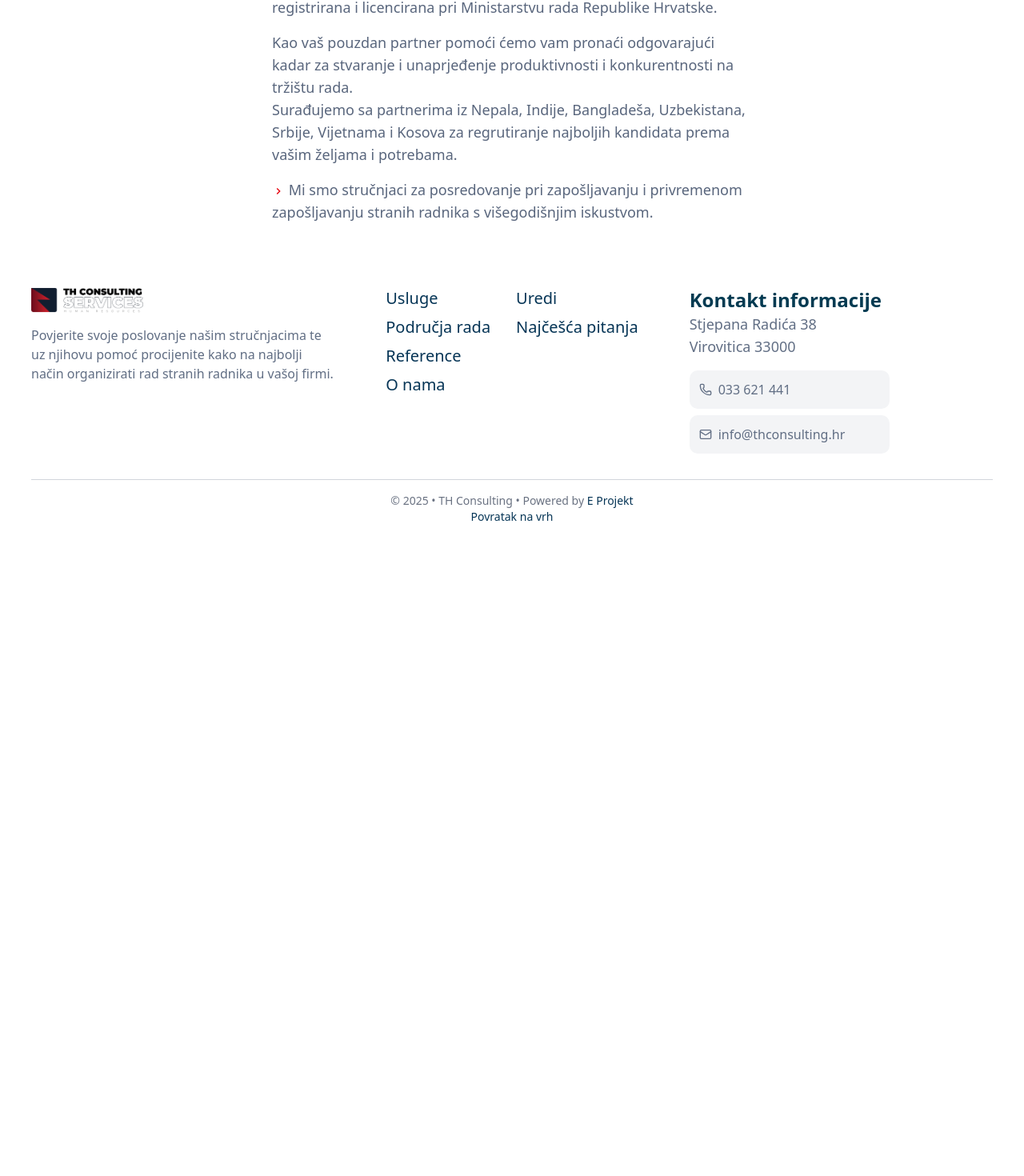
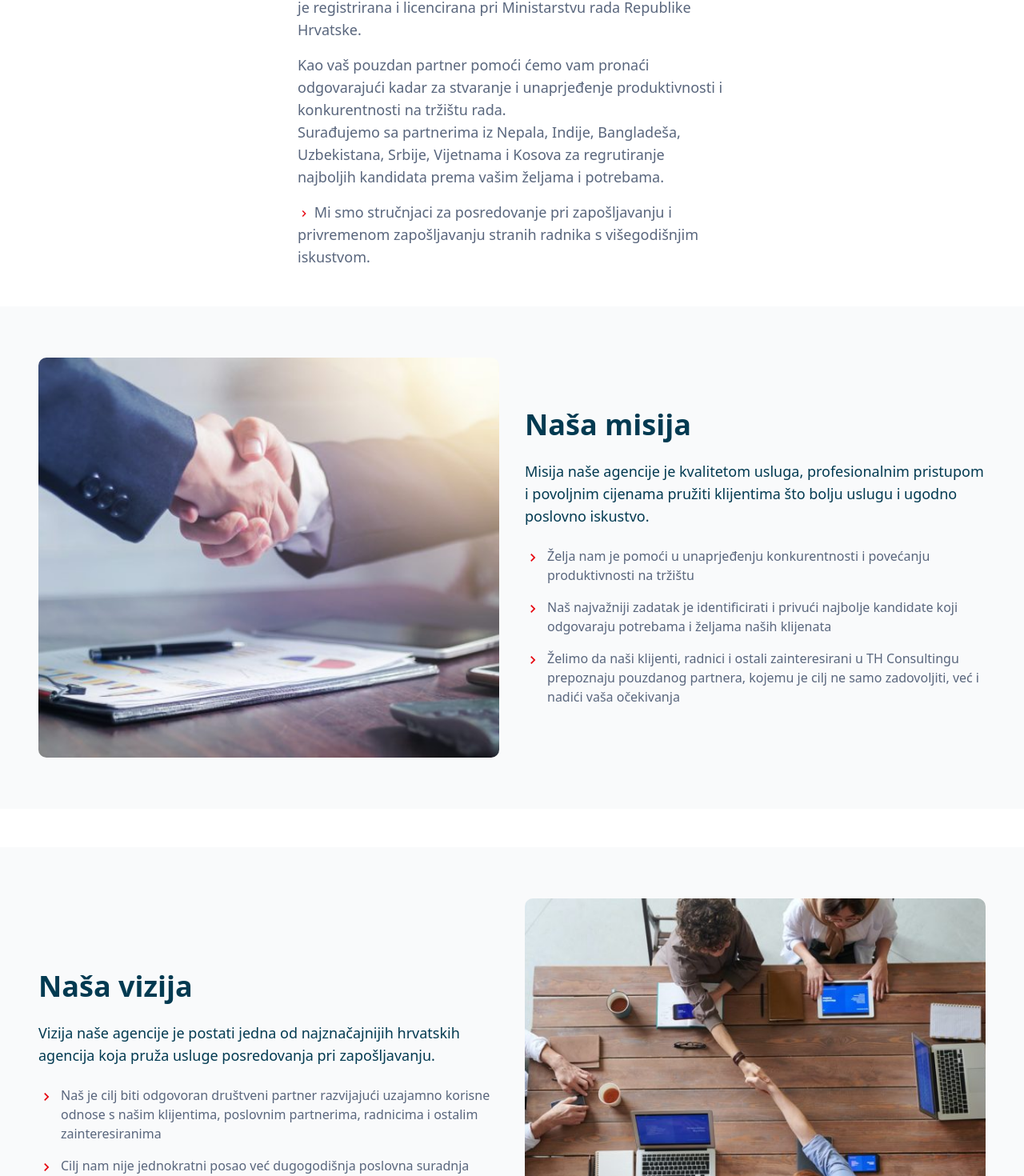
Before and after one commit to mdalaminfaraji/thconsulting-fe, a Next.js app: page /about-us in a window 1280 px wide. Shown: the part 1319-2789 px from the top of the page at 80% size. Before the commit the page ends 2007 px from the top, so only its background shows below. Built offline with nearby package versions, Linux system fonts and the light colour scheme.

Commit message:
our mission and vision and image gallery responsive

```diff
--- a/src/app/(main-layout)/about-us/page.tsx
+++ b/src/app/(main-layout)/about-us/page.tsx
@@ -1,6 +1,7 @@
 import React from "react";
 import { MdKeyboardArrowRight } from "react-icons/md";
 import ImageShowcase from "@/components/aboutus/ImageShowCase";
+import Image from "next/image";
 export default function AboutUsPage() {
   return (
     <div className=" min-h-screen pt-4">
@@ -28,7 +29,7 @@ export default function AboutUsPage() {
         <ImageShowcase />
       </section>
 
-      <section className="max-w-[600px] mx-auto my-12">
+      <section className="max-w-[600px] mx-auto my-12 px-8 bg-[#fff]">
         <h1 className="text-3xl text-[#023a51] font-bold mb-4">
           Upoznajmo se.
         </h1>
@@ -53,6 +54,119 @@ export default function AboutUsPage() {
           zapošljavanju stranih radnika s višegodišnjim iskustvom.
         </p>
       </section>
+      {/* our mission section */}
+      <section className="py-16 px-4 md:px-8 lg:px-12 bg-[#f9fafb]">
+        <div className="max-w-7xl mx-auto">
+          <div className="grid grid-cols-1 md:grid-cols-2 gap-8 items-center">
+            <div className="relative h-[400px] md:h-[500px] rounded-lg overflow-hidden">
+              <Image
+                src="/images/pexels-khwanchai-phanthong.jpg"
+                alt="Our Mission"
+                fill
+                className="object-cover"
+                priority
+              />
+            </div>
+            <div className="space-y-6">
+              <h2 className="text-3xl md:text-4xl font-bold text-[#023a51]">
+                Naša misija
+              </h2>
+              <p className="text-[#023a51] text-lg">
+                Misija naše agencije je kvalitetom usluga, profesionalnim
+                pristupom i povoljnim cijenama pružiti klijentima što bolju
+                uslugu i ugodno poslovno iskustvo.
+              </p>
+              <div className="space-y-4">
+                <div className="flex items-start gap-2">
+                  <span className="mt-1">
+                    <MdKeyboardArrowRight className="w-5 h-5 text-red-600" />
+                  </span>
+                  <p className="text-[#59667d]">
+                    Želja nam je pomoći u unaprjeđenju konkurentnosti i
+                    povećanju produktivnosti na tržištu
+                  </p>
+                </div>
+                <div className="flex items-start gap-2">
+                  <span className="mt-1">
+                    <MdKeyboardArrowRight className="w-5 h-5 text-red-600" />
+                  </span>
+                  <p className="text-[#59667d]">
+                    Naš najvažniji zadatak je identificirati i privući najbolje
+                    kandidate koji odgovaraju potrebama i željama naših
+                    klijenata
+                  </p>
+                </div>
+                <div className="flex items-start gap-2">
+                  <span className="mt-1">
+                    <MdKeyboardArrowRight className="w-5 h-5 text-red-600" />
+                  </span>
+                  <p className="text-[#59667d]">
+                    Želimo da naši klijenti, radnici i ostali zainteresirani u
+                    TH Consultingu prepoznaju pouzdanog partnera, kojemu je cilj
+                    ne samo zadovoljiti, već i nadići vaša očekivanja
+                  </p>
+                </div>
+              </div>
+            </div>
+          </div>
+        </div>
+      </section>
+      <section className="my-12 py-16 px-4 md:px-8 lg:px-12 bg-[#f9fafb]">
+        <div className="max-w-7xl mx-auto">
+          <div className="grid grid-cols-1 md:grid-cols-2 gap-8 items-center">
+            <div className="space-y-6">
+              <h2 className="text-3xl md:text-4xl font-bold text-[#023a51]">
+                Naša vizija
+              </h2>
+              <p className="text-[#023a51] text-lg">
+                Vizija naše agencije je postati jedna od najznačajnijih
+                hrvatskih agencija koja pruža usluge posredovanja pri
+                zapošljavanju.
+              </p>
+              <div className="space-y-4">
+                <div className="flex items-start gap-2">
+                  <span className="mt-1">
+                    <MdKeyboardArrowRight className="w-5 h-5 text-red-600" />
+                  </span>
+                  <p className="text-[#59667d]">
+                    Naš je cilj biti odgovoran društveni partner razvijajući
+                    uzajamno korisne odnose s našim klijentima, poslovnim
+                    partnerima, radnicima i ostalim zainteresiranima
+                  </p>
+                </div>
+                <div className="flex items-start gap-2">
+                  <span className="mt-1">
+                    <MdKeyboardArrowRight className="w-5 h-5 text-red-600" />
+                  </span>
+                  <p className="text-[#59667d]">
+                    Cilj nam nije jednokratni posao već dugogodišnja poslovna
+                    suradnja
+                  </p>
+                </div>
+                <div className="flex items-start gap-2">
+                  <span className="mt-1">
+                    <MdKeyboardArrowRight className="w-5 h-5 text-red-600" />
+                  </span>
+                  <p className="text-[#59667d]">
+                    Nastojat ćemo održati kontinuirani napredak, najviše
+                    standarde u pružanju naših usluga i proširivanje usluga koje
+                    pružamo
+                  </p>
+                </div>
+              </div>
+            </div>
+            <div className="relative h-[400px] md:h-[500px] rounded-lg overflow-hidden">
+              <Image
+                src="/images/Velika-stavka-pexels-fauxels.jpeg"
+                alt="Our Mission"
+                fill
+                className="object-cover"
+                priority
+              />
+            </div>
+          </div>
+        </div>
+      </section>
     </div>
   );
 }
--- a/src/components/aboutus/ImageShowCase.tsx
+++ b/src/components/aboutus/ImageShowCase.tsx
@@ -2,36 +2,42 @@ import Image from "next/image";
 
 export default function ImageShowcase() {
   return (
-    <section className="bg-[#063556] relative z-10 h-[650px] pt-15">
-      <div className="max-w-[1250px] mx-auto relative flex flex-col md:flex-row items-center justify-center space-y-8 md:space-y-0 md:space-x-8">
+    <section className="bg-[#063556] relative z-10 min-h-[500px] md:h-[650px] py-16 md:py-0">
+      <div className="max-w-[1250px] h-full mx-auto px-4 relative">
+        <div className="flex flex-col md:flex-row items-center justify-center h-full relative">
           {/* Left Image */}
-        <div className="relative w-32 h-32 md:w-48 md:h-48 rounded-xl overflow-hidden md:absolute md:bottom-16 md:left-10">
+          <div className="relative w-48 h-48 md:w-48 md:h-48 rounded-xl overflow-hidden mb-8 md:mb-0 md:absolute md:bottom-16 md:left-10 transform transition-transform hover:scale-105">
             <Image
               src="/images/Velika-stavka-pexels-tima-miroshnichenko-6508835-400x267.jpeg"
               alt="Cleaning grid"
-            layout="fill"
-            objectFit="cover"
+              fill
+              className="object-cover"
+              sizes="(max-width: 768px) 192px, 192px"
             />
           </div>
 
           {/* Center Image */}
-        <div className="relative w-[80%] md:w-[500px] md:h-[500px] rounded-xl overflow-hidden">
+          <div className="relative w-full h-[300px] md:w-[500px] md:h-[500px] rounded-xl overflow-hidden transform transition-transform hover:scale-105">
             <Image
               src="/images/Velika-stavka-pexels-ketut-subiyanto.jpeg"
               alt="Person with coffee"
-            layout="fill"
-            objectFit="cover"
+              fill
+              className="object-cover"
+              sizes="(max-width: 768px) 100vw, 500px"
+              priority
             />
           </div>
 
           {/* Right Image */}
-        <div className="relative w-32 h-32 md:w-48 md:h-48 rounded-xl overflow-hidden md:absolute md:top-16 md:right-10">
+          <div className="relative w-48 h-48 md:w-48 md:h-48 rounded-xl overflow-hidden mt-8 md:mt-0 md:absolute md:top-16 md:right-10 transform transition-transform hover:scale-105">
             <Image
               src="/images/Velika-stavka-pexels-tima-miroshnichenko.jpeg"
               alt="Painting ceiling"
-            layout="fill"
-            objectFit="cover"
+              fill
+              className="object-cover"
+              sizes="(max-width: 768px) 192px, 192px"
             />
+          </div>
         </div>
       </div>
       <div className="bg-red-500 w-full h-[130px] bottom-0 absolute -z-10"></div>
```
Also changed, not shown: public/images/pexels-khwanchai-phanthong.jpg (added). Lines whose indentation alone changed are shown as unchanged.
